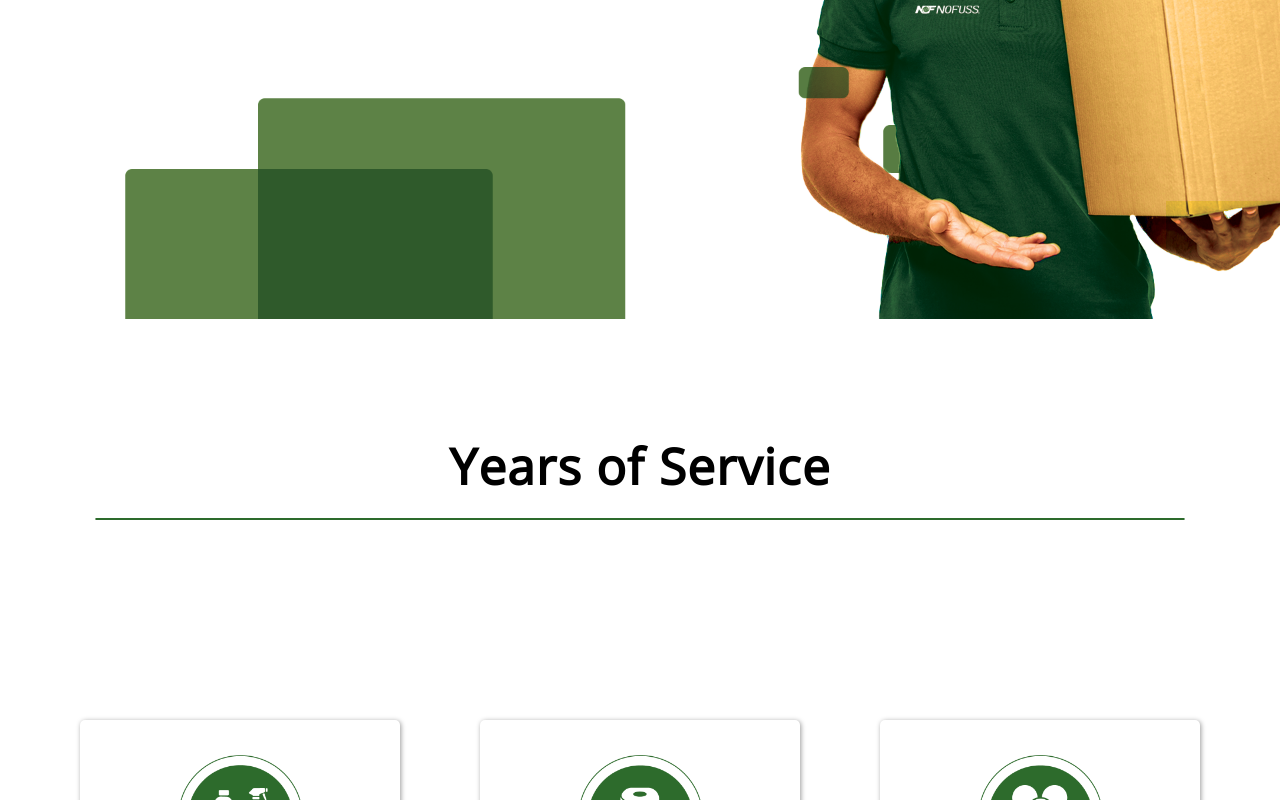
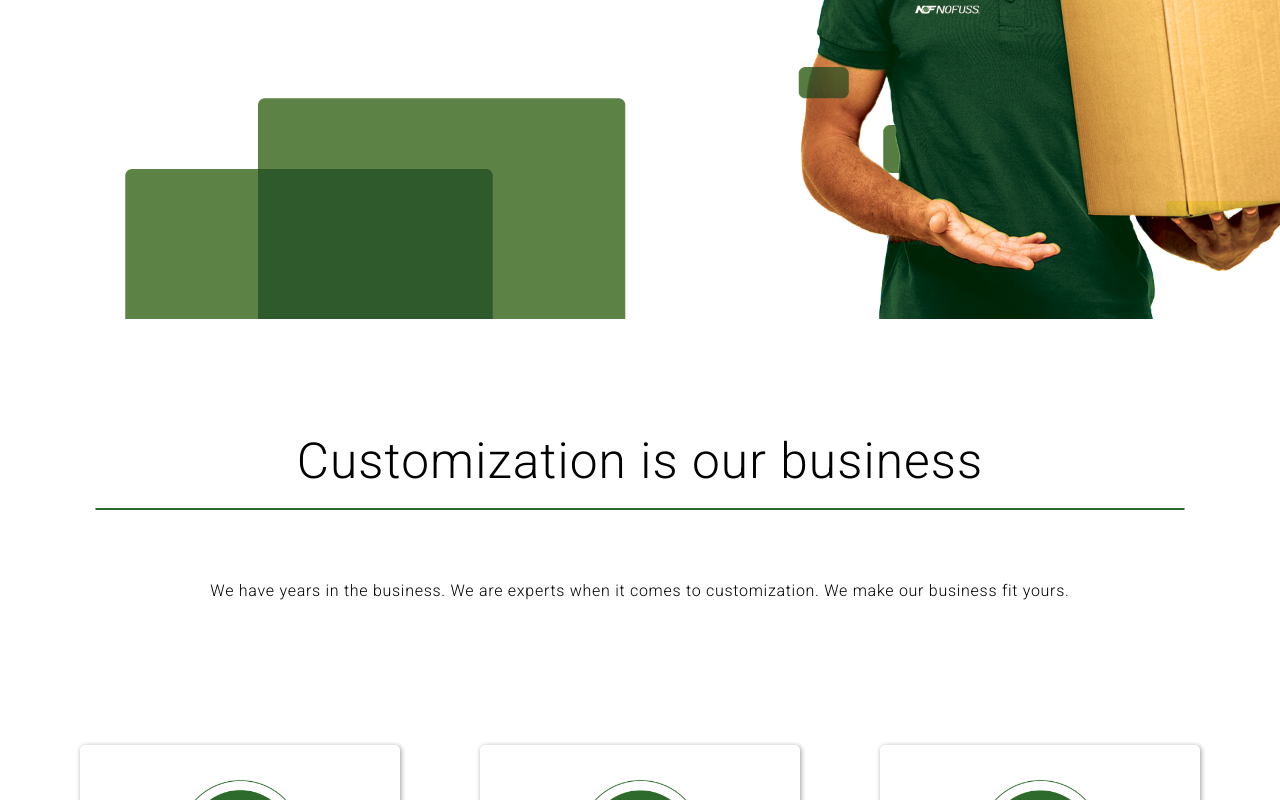
Before and after one commit to THREExPENNYco/nofusss, a React app: page / in a window 1280 px wide. Shown: the part 416-1216 px from the top of the page. Built offline with nearby package versions, Linux system fonts and the light colour scheme.

Commit message:
updating font weights

```diff
--- a/public/index.html
+++ b/public/index.html
@@ -1,7 +1,10 @@
 <!DOCTYPE html>
 <html lang="en">
   <head>
-    <link href="https://fonts.googleapis.com/css?family=Open+Sans&display=swap" rel="stylesheet">
+    <link
+      href="https://fonts.googleapis.com/css?family=Roboto:100,100i,300,300i,400,400i,500,500i,700,700i,900,900i&display=swap"
+      rel="stylesheet"
+    />
     <meta charset="UTF-8" />
     <meta name="viewport" content="width=device-width, initial-scale=1.0" />
     <meta http-equiv="X-UA-Compatible" content="ie=edge" />
@@ -11,6 +14,5 @@
   <body>
     <div id="root"></div>
   </body>
-  <footer>
-  </footer>
+  <footer></footer>
 </html>
--- a/src/App.css
+++ b/src/App.css
@@ -1,20 +1,17 @@
 /* prefixed by https://autoprefixer.github.io (PostCSS: v7.0.26, autoprefixer: v9.7.3) */
 
 body {
-  font-family: "Open Sans", sans-serif;
-  font-weight: normal;
+	font-family: 'Roboto';
+	font-weight: 300;
 	margin: 0;
 }
-
 .main-container {
 	margin-right: auto;
 	margin-left: auto;
 }
-
 .main-nav {
 	width: 100%;
 	background-color: #2d6b2c;
-  background-size: auto auto;
 	min-height: 65px;
 	top: 0;
 	-webkit-box-shadow: 0px 1px 4px rgba(0, 0, 0, 1);
@@ -22,14 +19,12 @@ body {
 	position: fixed;
 	z-index: 1;
 }
-
 .main-logo {
 	margin-top: 20px;
 	margin-left: 30px;
 	max-height: 100px;
 	max-width: 200px;
 }
-
 .form-container {
 	margin-top: 105px;
 	margin-right: auto;
@@ -46,11 +41,10 @@ body {
 	padding-top: 10px;
 	padding-bottom: 25px;
 }
-
 .form-header {
 	text-align: center;
+	font-weight: 400;
 }
-
 .input-container {
 	display: block;
 	width: 75%;
@@ -63,7 +57,6 @@ body {
 	margin-right: auto;
 	outline: none;
 }
-
 select.input-container {
 	display: block;
 	width: 80%;
@@ -75,16 +68,13 @@ select.input-container {
 	margin-left: auto;
 	margin-right: auto;
 }
-
 .input-container:focus {
 	-webkit-box-shadow: inset 2px 4px 5px -4px rgba(0, 0, 0, 0.75);
 	box-shadow: inset 2px 4px 5px -4px rgba(0, 0, 0, 0.75);
 }
-
-.form-container > textarea {
+.form-container>textarea {
 	height: 100px;
 }
-
 .form-labels {
 	width: 75%;
 	margin-top: 25px;
@@ -94,7 +84,6 @@ select.input-container {
 	margin-right: auto;
 	text-align: left;
 }
-
 .form-button {
 	display: block;
 	margin-top: 30px;
@@ -108,29 +97,26 @@ select.input-container {
 	color: white;
 	border-style: none;
 	font-size: 1.5em;
+	font-weight: 100;
 	letter-spacing: 0.09em;
 	-webkit-box-shadow: -1px 21px 10px -5px rgba(43, 84, 33, 1);
 	-moz-box-shadow: -1px 21px 5px -5px rgba(43, 84, 33, 1);
 	box-shadow: -1px 10px 5px -5px rgba(43, 84, 33, 1);
 }
-
 .form-button:focus {
 	outline-style: none;
 }
-
 .form-button:hover {
 	-webkit-box-shadow: -1px 8px 10px -5px rgba(43, 84, 33, 1);
 	-moz-box-shadow: -1px 8px 5px -5px rgba(43, 84, 33, 1);
 	box-shadow: -1px 8px 5px -5px rgba(43, 84, 33, 1);
 }
-
 .product-button:active {
 	-webkit-box-shadow: inset -2px 13px 17px -17px rgba(8, 7, 7, 1);
 	-moz-box-shadow: inset -2px 13px 7px -7px rgba(0, 0, 0, 1);
 	box-shadow: inset -2px 13px 17px -17px rgba(0, 0, 0, 1);
 	background-color: #2d6b2c;
 }
-
 article {
 	max-width: 250px;
 	padding: 35px;
@@ -142,7 +128,6 @@ article {
 	box-shadow: 1px 1px 5px rgba(0, 0, 0, 0.4);
 	background-color: white;
 }
-
 .article-main {
 	margin-top: 95px;
 	display: -webkit-box;
@@ -161,27 +146,29 @@ article {
 	max-width: 1280px;
 	max-height: 800px;
 }
-
 .article-par {
 	text-align: center;
 	max-width: 300px;
 	overflow: hidden;
 	font-size: 14px;
 }
-
 .article-title {
 	text-align: center;
 	font-size: 1.5em;
 	letter-spacing: 0.045em;
+	font-weight: 400;
+}
+.text {
+	text-align: center;
+	font-size: 1em;
+	letter-spacing: 0.045em;
 	font-style: normal;
 }
-
 hr {
 	max-width: 300px;
 	border-color: #2d6b2c;
 	margin-bottom: 20px;
 }
-
 .product-button {
 	display: block;
 	margin-top: 30px;
@@ -195,29 +182,27 @@ hr {
 	color: white;
 	border-style: none;
 	font-size: 1.5em;
+	font-family: 'Roboto';
+	font-weight: 300;
 	letter-spacing: 0.02em;
 	-webkit-box-shadow: -1px 21px 10px -5px rgba(43, 84, 33, 1);
 	-moz-box-shadow: -1px 21px 5px -5px rgba(43, 84, 33, 1);
 	box-shadow: -1px 10px 5px -5px rgba(43, 84, 33, 1);
 }
-
 .product-button:focus {
 	outline-style: none;
 }
-
 .product-button:hover {
 	-webkit-box-shadow: -1px 8px 10px -5px rgba(43, 84, 33, 1);
 	-moz-box-shadow: -1px 8px 5px -5px rgba(43, 84, 33, 1);
 	box-shadow: -1px 8px 5px -5px rgba(43, 84, 33, 1);
 }
-
 .product-button:active {
 	-webkit-box-shadow: inset -2px 13px 17px -17px rgba(8, 7, 7, 1);
 	-moz-box-shadow: inset -2px 13px 7px -7px rgba(0, 0, 0, 1);
 	box-shadow: inset -2px 13px 17px -17px rgba(0, 0, 0, 1);
 	background-color: #2d6b2c;
 }
-
 .button-section {
 	max-width: 85%;
 	display: -webkit-box;
@@ -246,7 +231,6 @@ hr {
 	-webkit-box-shadow: 1px 1px 10px rgba(0, 0, 0, 0.2);
 	box-shadow: 1px 1px 10px rgba(0, 0, 0, 0.2);
 }
-
 .category-items {
 	font-size: 14px;
 	letter-spacing: 0.05em;
@@ -254,36 +238,29 @@ hr {
 	word-wrap: break-word;
 	padding-left: 2px;
 }
-
 .thankyou {
 	text-align: center;
 	font-size: 25px;
 	margin-bottom: 2px;
 }
-
-.thankyou > h1 {
+.thankyou>h1 {
 	margin-bottom: 0px;
 }
-
-.thankyou > h3 {
+.thankyou>h3 {
 	margin-top: 1px;
 }
-
 .warning {
 	font-size: 10px;
 	color: red;
 }
-
 .example {
 	font-size: 12px;
 	color: gray;
 }
-
 footer {
 	margin-top: 25px;
 	min-height: 50px;
 }
-
 .snippet-images {
 	height: 125px;
 	width: 125px;
@@ -291,7 +268,6 @@ footer {
 	margin-left: auto;
 	display: block;
 }
-
 .splash {
 	max-height: 735px;
 	max-width: 100%;
@@ -299,25 +275,25 @@ footer {
 	margin-bottom: 25px;
 	overflow: hidden;
 }
-
 .splash-image {
 	margin-top: 25px;
 	object-fit: cover;
 	max-width: 100%;
 	max-height: 100%;
 }
-
 .services {
 	text-align: center;
 	font-size: 1.55em;
 	letter-spacing: 0.045em;
-  font-style: normal;
+	font-weight: 100;
 	margin-top: 75px;
 	padding-top: 5px;
 	padding-bottom: 5px;
 	max-width: 100%;
 }
-
+.services>h1 {
+	font-weight: 350;
+}
 .services-hr {
 	margin-top: -15px;
 	border: 1px;
@@ -327,12 +303,10 @@ footer {
 	margin-bottom: 50px;
 	border-radius: 5px;
 }
-
 @media (max-width: 970px) {
 	.splash-image {
 		margin-top: 55px;
 	}
-
 	article {
 		margin-top: 45px;
 		max-width: 50%;
@@ -340,13 +314,11 @@ footer {
 		margin-left: auto;
 		margin-top: 50px;
 	}
-
 	.article-main {
 		margin-top: 200px;
 		margin-bottom: 275px;
 		flex-direction: column;
 	}
-
 	.article-par {
 		text-align: center;
 		max-width: 300px;
@@ -355,7 +327,6 @@ footer {
 		font-size: 14px;
 		justify-content: space-evenly;
 	}
-
 	.form-container {
 		min-height: 600px;
 		min-width: 100px;
@@ -363,11 +334,9 @@ footer {
 		padding-top: 10px;
 		padding-bottom: 25px;
 	}
-
 	.button-section {
 		max-width: 33%;
 	}
-
 	.product-button {
 		max-width: 250px;
 	}
--- a/src/App.js
+++ b/src/App.js
@@ -8,20 +8,21 @@ import Button from "./components/button.jsx";
 import prodInv from "./nofussprods/productinfo.js";
 import Splash from "./components/splash.jsx";
 import Header from "./components/header.jsx";
+import Text from "./components/text.jsx"
+import headerText from "./nofussprods/text.js"
 
 class App extends Component {
   state = {
     productCategory: {},
     snippets: {},
-    headerText: {
-      top: "Years of Service",
-      middle: "Sevices We Provide"
-    }
+    headerText: {}
   };
 
   componentDidMount = () => {
     var productsInv = prodInv;
     var snipObjs = snippets;
+    var headerObj = headerText;
+    this.setState({ headerText: headerObj });
     this.setState({ productCategory: productsInv });
     this.setState({ snippets: snipObjs });
   };
@@ -33,6 +34,7 @@ class App extends Component {
         <Splash />
         <div className="main-container">
         <Header text={this.state.headerText.top} />
+        <Text text={this.state.headerText.text} />
         <section className="article-main">
           {Object.keys(this.state.snippets).map((snippet, index) => (
             <Snippet
--- /dev/null
+++ b/src/components/text.jsx
@@ -0,0 +1,9 @@
+import React, { Component } from 'react';
+
+function Text(props) {
+    return(
+        <p className="text">{props.text}</p>
+     )
+}
+
+export default Text;
--- /dev/null
+++ b/src/nofussprods/text.js
@@ -0,0 +1,8 @@
+const headerText = {
+    top: "Customization is our business",
+    middle: "Sevices We Provide",
+    text:
+      "We have years in the business. We are experts when it comes to customization. We make our business fit yours."
+};
+
+export default headerText;
```
Lines whose indentation alone changed are shown as unchanged.
